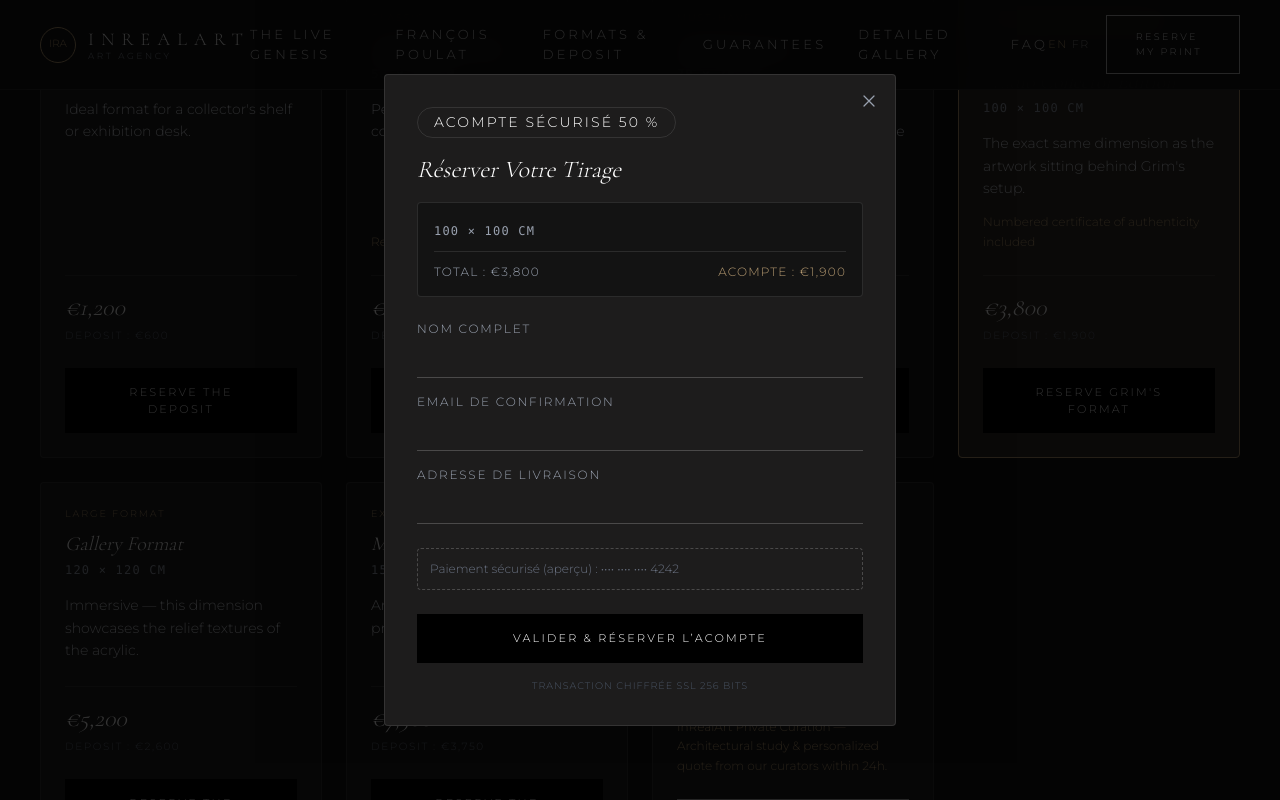
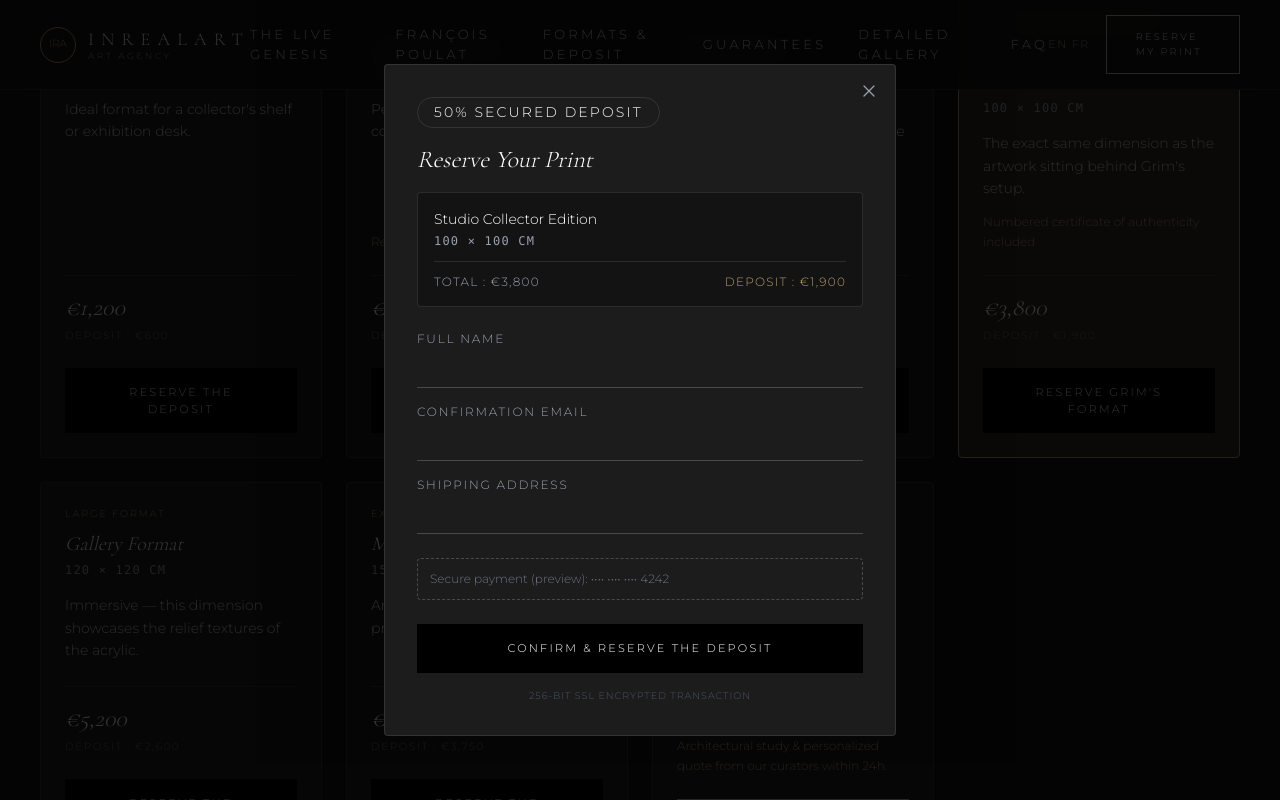
Before and after one commit to InRealArt/francois-poulat, a Next.js app: page /en in a window 1280 px wide. Both pictures are taken after a click on the button "RESERVE GRIM'S FORMAT". Shown: the part 3664-4464 px from the top of the page. Built offline with nearby package versions, Linux system fonts and the light colour scheme; a web font is replaced by a local one.

Commit message:
Localize Footer and ReservationModal

```diff
--- a/src/components/Footer.tsx
+++ b/src/components/Footer.tsx
@@ -1,8 +1,11 @@
+import { getTranslations } from "next-intl/server";
 import { footerLinks } from "@/lib/content";
 
 const socials = ["Instagram", "X", "Twitch", "LinkedIn"];
 
-export default function Footer() {
+export default async function Footer() {
+  const t = await getTranslations("footer");
+
   return (
     <footer className="bg-background pt-16 pb-8">
       <div className="mx-auto max-w-[1536px] px-3 sm:px-6 lg:px-10">
@@ -17,22 +20,19 @@ export default function Footer() {
               </span>
             </div>
             <p className="footer-link mt-4 max-w-xs !text-gray-400">
-              InRealArt est une agence d&rsquo;art contemporain spécialisée
-              dans la création, l&rsquo;édition et la curation
-              d&rsquo;œuvres physiques pour collectionneurs et créateurs de
-              contenu.
+              {t("description")}
             </p>
           </div>
 
           <div>
             <p className="text-xs uppercase tracking-[0.2em] text-white">
-              InRealArt Agency
+              {t("agencyHeading")}
             </p>
             <ul className="mt-4 flex flex-col">
               {footerLinks.agency.map((link) => (
-                <li key={link.label}>
+                <li key={link.id}>
                   <a href={link.href} className="footer-link">
-                    {link.label}
+                    {t(`agencyLinks.${link.id}`)}
                   </a>
                 </li>
               ))}
@@ -41,10 +41,10 @@ export default function Footer() {
 
           <div>
             <p className="text-xs uppercase tracking-[0.2em] text-white">
-              Contact &amp; Assistance
+              {t("contactHeading")}
             </p>
             <p className="mt-4 text-sm text-gray-400">
-              Un projet sur-mesure ou une question sur votre commande&nbsp;?
+              {t("contactQuestion")}
             </p>
             <a
               href="mailto:contact@inrealart.com"
@@ -56,7 +56,7 @@ export default function Footer() {
 
           <div>
             <p className="text-xs uppercase tracking-[0.2em] text-white">
-              Suivez-nous
+              {t("followHeading")}
             </p>
             <ul className="mt-4 flex flex-wrap gap-4">
               {socials.map((social) => (
@@ -71,18 +71,15 @@ export default function Footer() {
         </div>
 
         <div className="mt-16 flex flex-col gap-4 border-t border-white/10 pt-6 text-[0.65rem] uppercase tracking-[0.1em] text-gray-500 sm:flex-row sm:items-center sm:justify-between">
-          <p>
-            © 2026 InRealArt. Tous droits réservés. Curation Officielle Grim
-            x François Poulat.
-          </p>
+          <p>{t("copyright")}</p>
           <ul className="flex flex-wrap gap-6">
             {footerLinks.legal.map((link) => (
-              <li key={link.label}>
+              <li key={link.id}>
                 <a
                   href={link.href}
                   className="transition-colors hover:text-white"
                 >
-                  {link.label}
+                  {t(`legalLinks.${link.id}`)}
                 </a>
               </li>
             ))}
--- a/src/components/ReservationModal.tsx
+++ b/src/components/ReservationModal.tsx
@@ -1,6 +1,7 @@
 "use client";
 
 import { useState } from "react";
+import { useLocale, useTranslations } from "next-intl";
 import { formatPrice, type Format } from "@/lib/content";
 import { useModalBehavior } from "@/hooks/useModalBehavior";
 
@@ -13,6 +14,9 @@ type Props = {
 export default function ReservationModal({ format, currency, onClose }: Props) {
   const [submitted, setSubmitted] = useState(false);
   useModalBehavior(true, onClose);
+  const t = useTranslations("reservationModal");
+  const tFormats = useTranslations("formats");
+  const locale = useLocale();
 
   function handleSubmit(event: React.FormEvent) {
     event.preventDefault();
@@ -24,7 +28,7 @@ export default function ReservationModal({ format, currency, onClose }: Props) {
       className="fixed inset-0 z-[100] flex items-center justify-center bg-black/80 p-4"
       role="dialog"
       aria-modal="true"
-      aria-label="Réserver votre tirage"
+      aria-label={t("ariaLabel")}
       onClick={onClose}
     >
       <div
@@ -34,7 +38,7 @@ export default function ReservationModal({ format, currency, onClose }: Props) {
         <button
           type="button"
           onClick={onClose}
-          aria-label="Fermer"
+          aria-label={t("closeLabel")}
           className="absolute right-4 top-4 text-gray-400 transition-colors hover:text-white"
         >
           <svg viewBox="0 0 24 24" className="h-5 w-5" fill="none" stroke="currentColor" strokeWidth={1.5} aria-hidden>
@@ -43,24 +47,24 @@ export default function ReservationModal({ format, currency, onClose }: Props) {
         </button>
 
         <span className="tag-badge inline-block border-gold text-[0.6rem] uppercase tracking-[0.15em] text-gold">
-          Acompte Sécurisé 50&nbsp;%
+          {t("badge")}
         </span>
         <h3 className="serif mt-4 text-2xl italic text-white">
-          Réserver Votre Tirage
+          {t("title")}
         </h3>
 
         <div className="mt-4 rounded-sm border border-white/10 bg-background p-4">
-          <p className="text-sm text-white">{format.name}</p>
+          <p className="text-sm text-white">{tFormats(`items.${format.id}.name`)}</p>
           <p className="mt-1 font-mono text-xs uppercase tracking-[0.1em] text-gray-400">
             {format.size}
           </p>
           {format.priceTotal && format.priceDeposit && (
             <div className="mt-3 flex items-center justify-between border-t border-white/10 pt-3 text-xs uppercase tracking-[0.1em]">
               <span className="text-gray-400">
-                Total&nbsp;: {formatPrice(format.priceTotal, currency)}
+                {t("totalLabel")}&nbsp;: {formatPrice(format.priceTotal, currency, locale)}
               </span>
               <span className="text-gold">
-                Acompte&nbsp;: {formatPrice(format.priceDeposit, currency)}
+                {t("depositLabel")}&nbsp;: {formatPrice(format.priceDeposit, currency, locale)}
               </span>
             </div>
           )}
@@ -68,13 +72,12 @@ export default function ReservationModal({ format, currency, onClose }: Props) {
 
         {submitted ? (
           <p className="mt-6 text-sm leading-relaxed text-gold">
-            Réservation enregistrée&nbsp;! Notre équipe reviendra vers vous
-            sous 24h pour finaliser le paiement de l&rsquo;acompte.
+            {t("success")}
           </p>
         ) : (
           <form onSubmit={handleSubmit} className="mt-6 flex flex-col gap-4">
             <label className="flex flex-col gap-1 text-xs uppercase tracking-[0.15em] text-gray-400">
-              Nom Complet
+              {t("nameLabel")}
               <input
                 required
                 id="reservation-name"
@@ -85,7 +88,7 @@ export default function ReservationModal({ format, currency, onClose }: Props) {
               />
             </label>
             <label className="flex flex-col gap-1 text-xs uppercase tracking-[0.15em] text-gray-400">
-              Email de Confirmation
+              {t("emailLabel")}
               <input
                 required
                 id="reservation-email"
@@ -96,7 +99,7 @@ export default function ReservationModal({ format, currency, onClose }: Props) {
               />
             </label>
             <label className="flex flex-col gap-1 text-xs uppercase tracking-[0.15em] text-gray-400">
-              Adresse de Livraison
+              {t("addressLabel")}
               <input
                 required
                 id="reservation-address"
@@ -108,14 +111,14 @@ export default function ReservationModal({ format, currency, onClose }: Props) {
             </label>
 
             <div className="mt-2 rounded-sm border border-dashed border-white/20 p-3 text-xs text-gray-500">
-              Paiement sécurisé (aperçu)&nbsp;: •••• •••• •••• 4242
+              {t("paymentPreview")}
             </div>
 
             <button type="submit" className="btn-action mt-2">
-              Valider &amp; Réserver l&rsquo;Acompte
+              {t("submit")}
             </button>
             <p className="text-center text-[0.6rem] uppercase tracking-[0.1em] text-gray-600">
-              Transaction chiffrée SSL 256 bits
+              {t("sslNote")}
             </p>
           </form>
         )}
```
